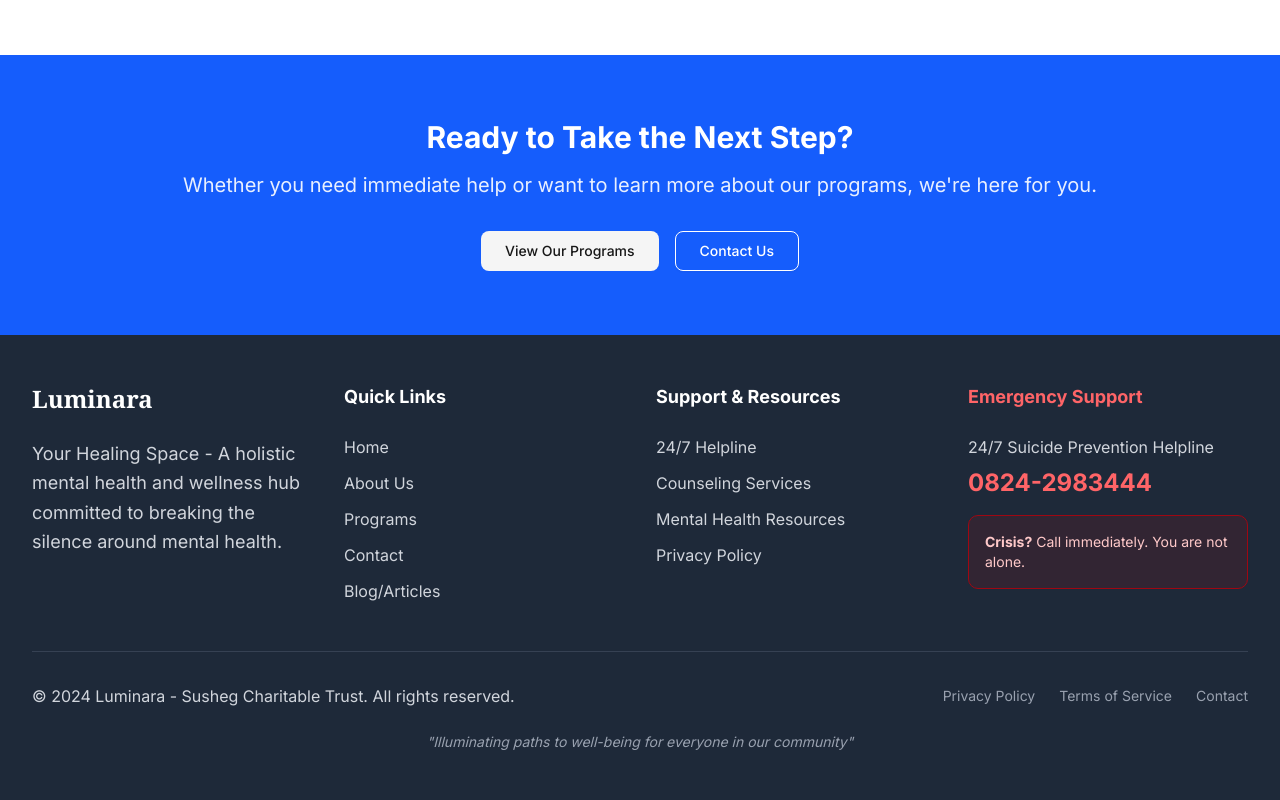
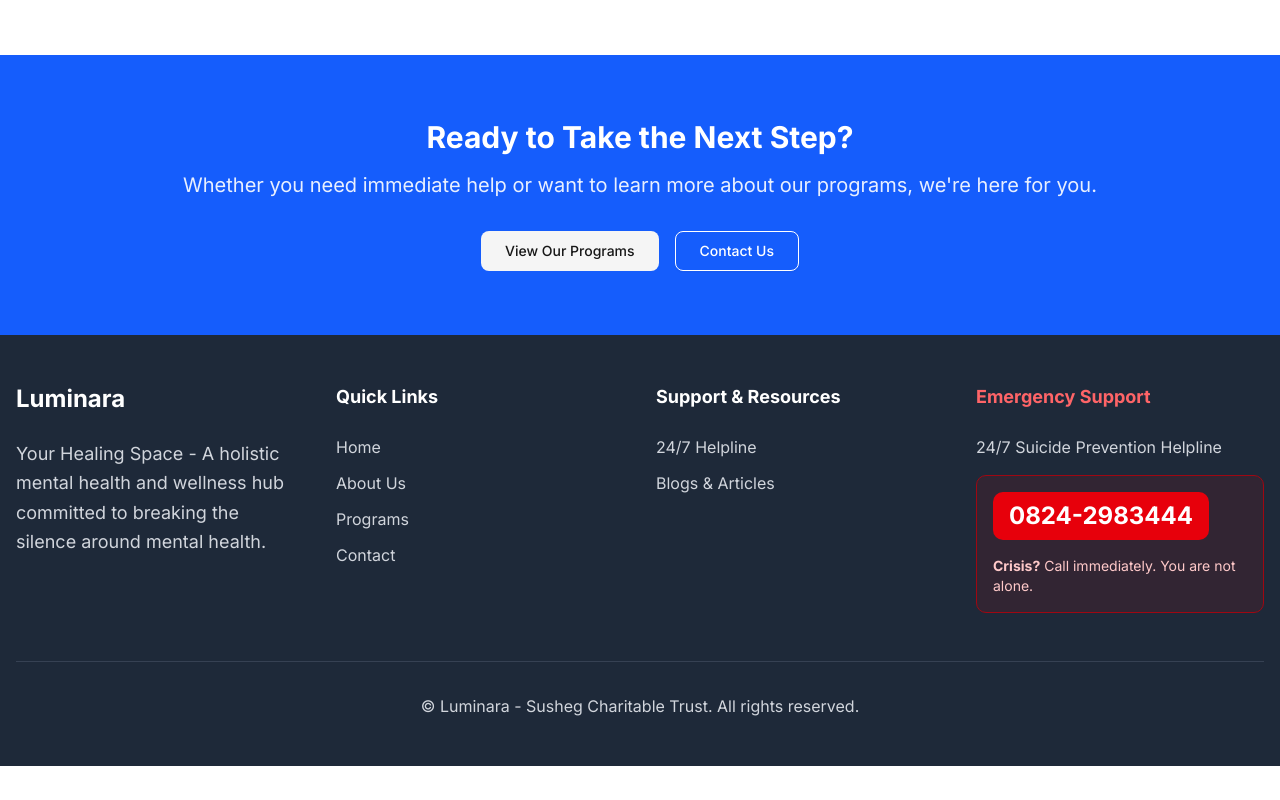
Before and after one commit to UthpalSuvarna/luminara, a Next.js app in the folder frontend/: page / in a window 1280 px wide. Shown: the part 1462-2262 px from the top of the page. After the commit the page ends 2228 px from the top, so only its background shows below. Built offline with nearby package versions, Linux system fonts and the light colour scheme.

Commit message:
Update footer

```diff
--- a/frontend/src/components/footer.tsx
+++ b/frontend/src/components/footer.tsx
@@ -3,10 +3,10 @@ import Link from "next/link"
 export function Footer() {
   return (
     <footer className="bg-gray-800 text-white py-12">
-      <div className="max-w-7xl mx-auto px-4 sm:px-6 lg:px-8">
+      <div className="container mx-auto px-4">
         <div className="grid md:grid-cols-4 gap-8">
           <div>
-            <h3 className="text-2xl font-bold mb-6 font-serif">Luminara</h3>
+            <h3 className="text-2xl font-bold mb-6 ">Luminara</h3>
             <p className="text-gray-300 text-lg leading-relaxed font-sans">
               Your Healing Space - A holistic mental health and wellness hub committed to breaking the silence around
               mental health.
@@ -36,11 +36,6 @@ export function Footer() {
                   Contact
                 </Link>
               </li>
-              <li>
-                <Link href="/blog" className="text-gray-300 hover:text-white transition-colors duration-200">
-                  Blog/Articles
-                </Link>
-              </li>
             </ul>
           </div>
 
@@ -53,18 +48,8 @@ export function Footer() {
                 </Link>
               </li>
               <li>
-                <Link href="/programs" className="text-gray-300 hover:text-white transition-colors duration-200">
-                  Counseling Services
-                </Link>
-              </li>
-              <li>
                 <Link href="/blog" className="text-gray-300 hover:text-white transition-colors duration-200">
-                  Mental Health Resources
-                </Link>
-              </li>
-              <li>
-                <Link href="/privacy" className="text-gray-300 hover:text-white transition-colors duration-200">
-                  Privacy Policy
+                  Blogs & Articles
                 </Link>
               </li>
             </ul>
@@ -74,10 +59,16 @@ export function Footer() {
             <h4 className="font-bold mb-6 text-lg text-red-400 font-sans">Emergency Support</h4>
             <div className="mb-4">
               <p className="text-base text-gray-300 mb-2 font-sans">24/7 Suicide Prevention Helpline</p>
-              <p className="text-2xl font-bold text-red-400 font-mono mb-4">0824-2983444</p>
             </div>
             <div className="bg-red-900/20 p-4 rounded-lg border border-red-800">
               <p className="text-sm text-red-200 font-sans">
+                <a
+                  href="tel:08242983444"
+                  className="text-2xl text-white font-bold bg-red-600 px-4 py-2 rounded-lg font-mono mb-4 hover:bg-red-700 focus:outline-none focus:ring-2 focus:ring-red-400 transition duration-200 inline-block text-center"
+                >
+                  0824-2983444
+                </a>
+                <br />
                 <strong>Crisis?</strong> Call immediately. You are not alone.
               </p>
             </div>
@@ -86,40 +77,14 @@ export function Footer() {
 
         {/* Divider */}
         <div className="border-t border-gray-700 mt-12 pt-8">
-          <div className="flex flex-col md:flex-row justify-between items-center">
-            <div className="mb-4 md:mb-0">
-              <p className="text-gray-300 text-base font-sans">
-                © 2024 Luminara - Susheg Charitable Trust. All rights reserved.
+          <div className="flex flex-col  justify-between items-center">
+            <div className="mb-2 md:mb-0">
+              <p className="text-gray-300 text-base font-sans text-center md:text-left">
+                © Luminara - Susheg Charitable Trust. All rights reserved.
               </p>
-            </div>
-            <div className="flex space-x-6">
-              <Link
-                href="/privacy"
-                className="text-gray-400 hover:text-white text-sm font-sans transition-colors duration-200"
-              >
-                Privacy Policy
-              </Link>
-              <Link
-                href="/terms"
-                className="text-gray-400 hover:text-white text-sm font-sans transition-colors duration-200"
-              >
-                Terms of Service
-              </Link>
-              <Link
-                href="/contact"
-                className="text-gray-400 hover:text-white text-sm font-sans transition-colors duration-200"
-              >
-                Contact
-              </Link>
             </div>
           </div>
 
-          {/* Mission Statement */}
-          <div className="mt-6 text-center">
-            <p className="text-gray-400 text-sm italic font-sans">
-              "Illuminating paths to well-being for everyone in our community"
-            </p>
-          </div>
         </div>
       </div>
     </footer>
```
